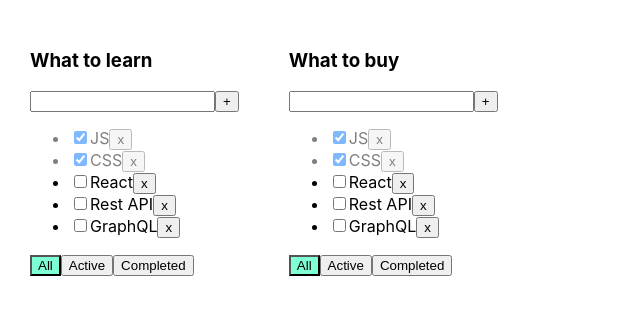
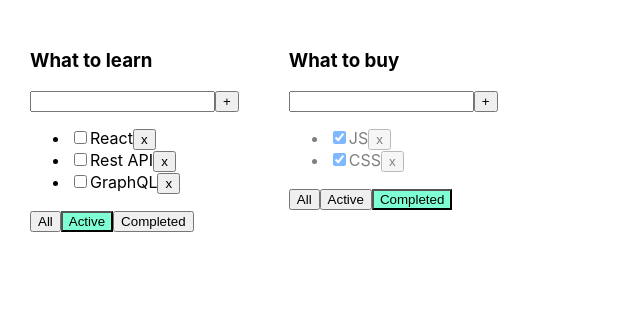
Before and after one commit to SlavaShensev/Todo_TS, a React (Create React App) app: page / in a window 1280 px wide. Shown: the top 314 px of the page, without its empty margins (0-640 px from the left). Built offline with nearby package versions, Linux system fonts and the light colour scheme.

Commit message:
TD_5_task_3_4_done

```diff
--- a/src/App.tsx
+++ b/src/App.tsx
@@ -9,7 +9,6 @@
     title: string
     isDone: boolean
 }
-
 export type TodoListType = {
     id: string
     title: string
@@ -18,17 +17,9 @@
 
 function App() {
 
-    let [todoList, setTodoList] = useState<Array<TodoListType>>([
-        {
-            id: v1(),
-            title: 'What to learn',
-            filter: 'all',
-        },
-        {
-            id: v1(),
-            title: 'What to buy',
-            filter: 'all',
-        }
+    let [todoLists, setTodoList] = useState<Array<TodoListType>>([
+        {id: v1(), title: 'What to learn', filter: 'active'},
+        {id: v1(), title: 'What to buy', filter: 'completed',}
     ])
 
     let [tasks, setTasks] = useState<Array<TaskType>>([
@@ -39,25 +30,19 @@
         {id: v1(), title: 'GraphQL', isDone: false},
     ])
 
-    let [filter, setFilter] = useState<FilterValuesType>('all')
+    // let [filter, setFilter] = useState<FilterValuesType>('all')
 
-    let tasksForTodoList = tasks
-
-    if (filter === 'active') {
-        tasksForTodoList = tasks.filter(t => t.isDone === false)
-    }
-
-    if (filter === 'completed') {
-        tasksForTodoList = tasks.filter(t => t.isDone === true)
+    function changeFilter(value: FilterValuesType, todoListId: string) {
+        let todolist = todoLists.find(tl => tl.id === todoListId)
+        if (todolist) {
+            todolist.filter = value
+            setTodoList([...todoLists])
+        }
     }
 
     function removeTask(id: string) {
         let filteredTasks = tasks.filter(t => t.id !== id)
         setTasks(filteredTasks)
-    }
-
-    function changeFilter(value: FilterValuesType) {
-        setFilter(value)
     }
 
     function addTask(value: string) {
@@ -77,7 +62,14 @@
     return (
         <div className='App'>
             {
-                todoList.map(tl => {
+                todoLists.map((tl) => {
+                    let tasksForTodoList = tasks
+                    if (tl.filter === 'active') {
+                        tasksForTodoList = tasks.filter(t => t.isDone === false)
+                    }
+                    if (tl.filter === 'completed') {
+                        tasksForTodoList = tasks.filter(t => t.isDone === true)
+                    }
                     return <TodoList key={tl.id}
                                      id={tl.id}
                                      title={tl.title}
@@ -86,7 +78,7 @@
                                      changeFilter={changeFilter}
                                      addTask={addTask}
                                      changStatus={changStatus}
-                                     filter={filter}
+                                     filter={tl.filter}
                     />
                 })
             }
--- a/src/TodoList.tsx
+++ b/src/TodoList.tsx
@@ -5,9 +5,9 @@
     id: string
     title: string
     tasks: Array<TaskType>
-    filter: string
+    filter: FilterValuesType
     removeTask: (taskId: string) => void
-    changeFilter: (value: FilterValuesType) => void
+    changeFilter: (value: FilterValuesType, todoListId: string) => void
     addTask: (value: string) => void
     changStatus: (id: string, isDone: boolean) => void
 
@@ -26,6 +26,8 @@
             setError('Title is required')
         }
     }
+
+
 
     return (
         <div className="List">
@@ -51,7 +53,7 @@
                 </div>
                 <ul>
                     {
-                        props.tasks.map(t => <li key={t.id} className={t.isDone ? 'is_done' : ''} >
+                        props.tasks.map(t => <li key={t.id} className={t.isDone ? 'is_done' : ''}>
                             <input type={'checkbox'}
                                    checked={t.isDone}
                                    onChange={(e: ChangeEvent<HTMLInputElement>) => {
@@ -68,20 +70,20 @@
                     }
                 </ul>
                 <div>
-                    <button className={props.filter === 'all' ? 'active_filter' :''}
+                    <button className={props.filter === 'all' ? 'active_filter' : ''}
                             onClick={() => {
-                                props.changeFilter('all')
+                                props.changeFilter('all', props.id)
                             }}>All
                     </button>
-                    <button className={props.filter === 'active' ? 'active_filter' :''}
-                        onClick={() => {
-                        props.changeFilter('active')
-                    }}>Active
+                    <button className={props.filter === 'active' ? 'active_filter' : ''}
+                            onClick={() => {
+                                props.changeFilter('active', props.id)
+                            }}>Active
                     </button>
-                    <button className={props.filter === 'completed' ? 'active_filter' :''}
-                        onClick={() => {
-                        props.changeFilter('completed')
-                    }}>Completed
+                    <button className={props.filter === 'completed' ? 'active_filter' : ''}
+                            onClick={() => {
+                                props.changeFilter('completed', props.id)
+                            }}>Completed
                     </button>
                 </div>
             </div>
```
